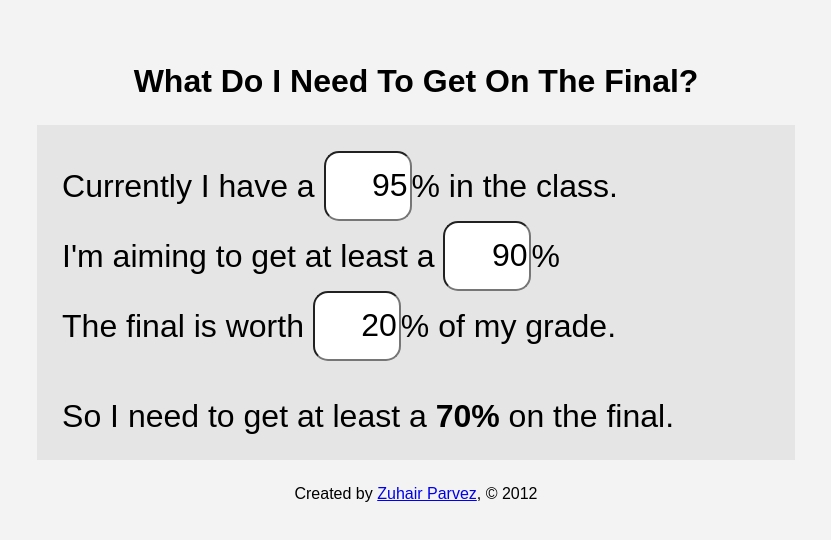
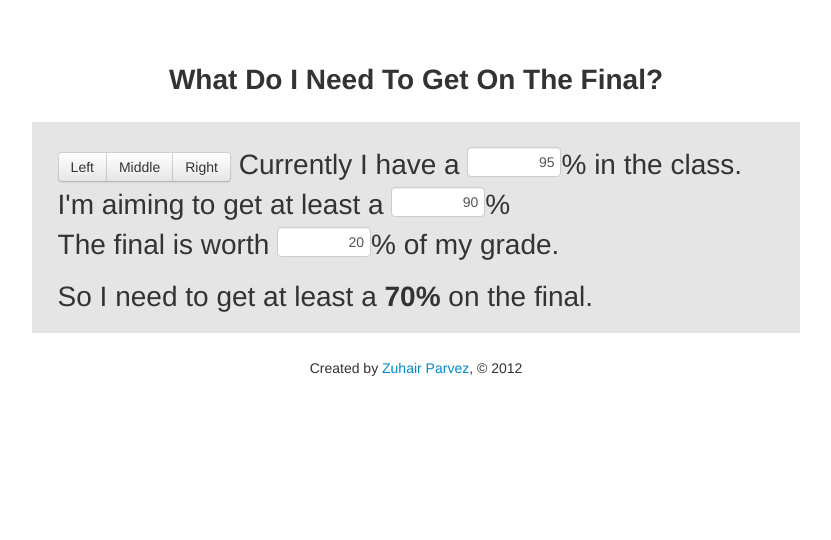
Before and after one commit to zuhairp/wdintg, a plain HTML site: page index.html in a window 1280 px wide. Shown: the whole page, without its empty margins (224-1055 px from the left). Drawn offline with Linux system fonts and the light colour scheme.

Commit message:
Added bootstrap to the main HTMl as well as fixing a javascript bug

```diff
--- a/index.html
+++ b/index.html
@@ -4,10 +4,16 @@
         <title>What Do I Need To Get On The Final?</title>
         <meta name="description" content="What grade do I need on the final to pass the class?">
 		<link rel="stylesheet" href="css/style.css" />
+		<link rel="stylesheet" href="css/bootstrap.min.css" media="screen"/>
     </head>
     <body>
         <div id="title">What Do I Need To Get On The Final?</div>
         <div id="content">
+			<div class="btn-group" data-toggle="buttons-radio">
+				<button type="button" class="btn">Left</button>
+				<button type="button" class="btn">Middle</button>
+				<button type="button" class="btn">Right</button>
+			</div>
             Currently I have a <input type="text" class="tb" id="current" value="95" onkeypress="return isNumberKey(event)" onkeyup="updateScore()"/>% in the class.<br />
             I'm aiming to get at least a <input type="text" class="tb" id="desired" onkeypress="return isNumberKey(event)" value="90" onkeyup="updateScore()"/>%<br />
             The final is worth <input type="text" class="tb" id="weight" value="20" onkeypress="return isNumberKey(event)" onkeyup="updateScore()"/>% of my grade.<br /><br />
@@ -16,6 +22,7 @@
         <div id="footer">
             Created by <a href="http://www.zuhairparvez.com">Zuhair Parvez</a>, &copy 2012
         </div>
-	<script src="script.js" />
+	<script src="js/script.js" />
+	<script src="js/bootstrap.min.js" />
     </body>
 </html>
```
